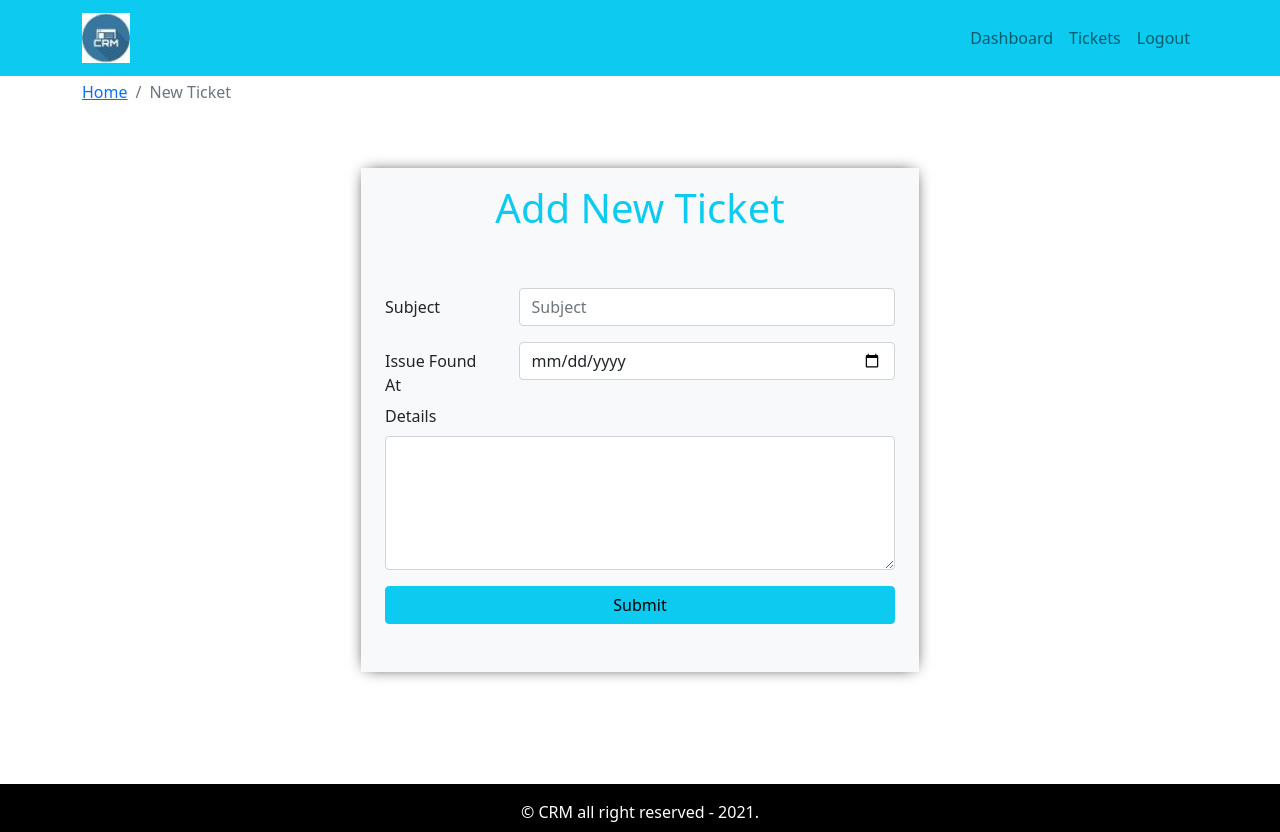
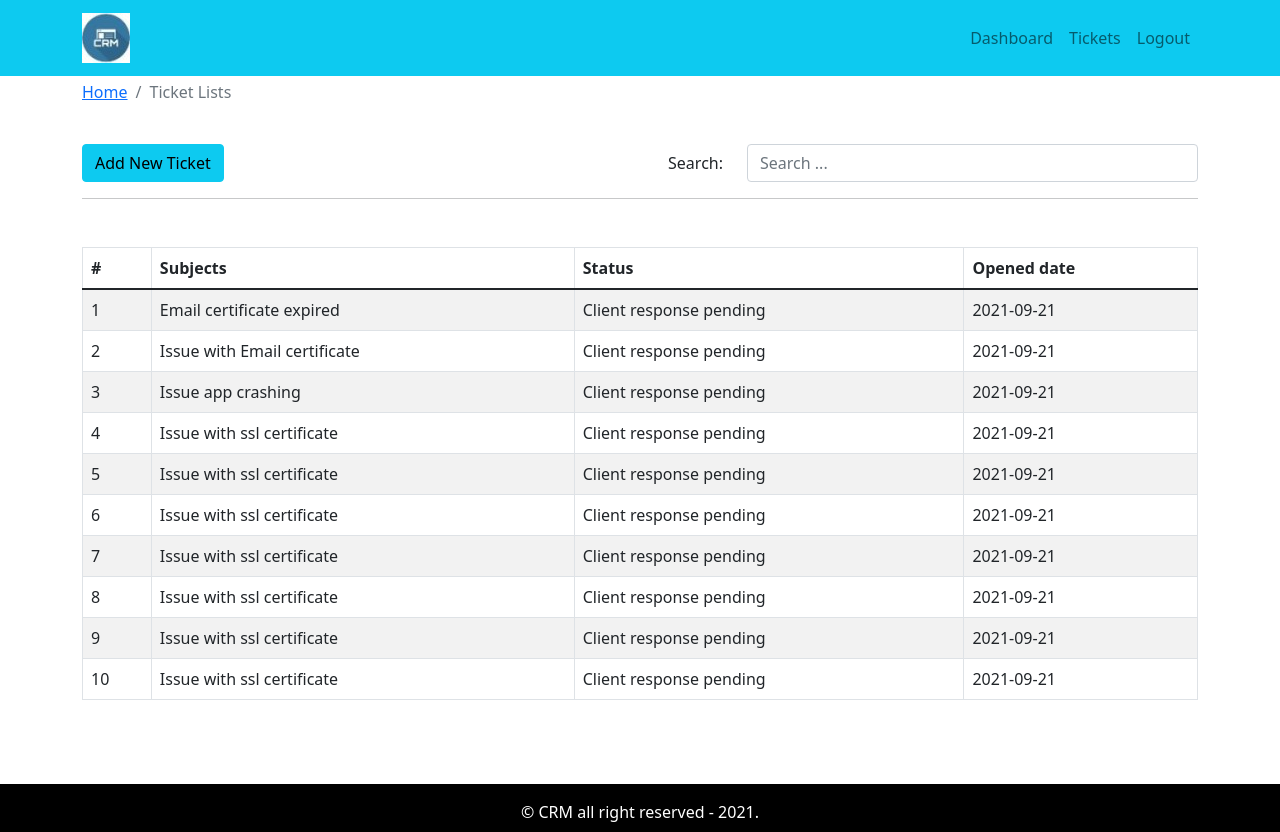
Before and after one commit to d-rigel/crm-frontend, a React (Create React App) app in the folder crm-frontend/: page /tickets in a window 1280 px wide. Built offline with nearby package versions, Linux system fonts and the light colour scheme.

Commit message:
added ticket listing page

```diff
--- a/crm-frontend/src/App.js
+++ b/crm-frontend/src/App.js
@@ -2,7 +2,8 @@
 import { DefaultLayout } from "./component/layout/DefaultLayout";
 // import { Entry } from "./pages/entry/Entry.page";
 // import { Dashboard } from "./pages/dashboard/Dashboard.page";
-import { AddTicket } from "./pages/new-ticket/AddTicket.page";
+// import { AddTicket } from "./pages/new-ticket/AddTicket.page";
+import { TicketLists } from "./pages/ticket-list/TicketLists.page";
 
 function App() {
   return (
@@ -10,7 +11,8 @@
       {/* <Entry /> */}
       <DefaultLayout>
         {/* <Dashboard /> */}
-        <AddTicket />
+        {/* <AddTicket /> */}
+        <TicketLists />
       </DefaultLayout>
     </div>
   );
--- a/crm-frontend/src/assets/data/dummy-ticket.json
+++ b/crm-frontend/src/assets/data/dummy-ticket.json
@@ -1,51 +1,61 @@
 [
   {
     "id": 1,
+    "subject": "Email certificate expired",
     "status": "Client response pending",
     "addedAt": "2021-09-21"
   },
   {
     "id": 2,
+    "subject": "Issue with Email certificate",
     "status": "Client response pending",
     "addedAt": "2021-09-21"
   },
   {
     "id": 3,
+    "subject": "Issue app crashing",
     "status": "Client response pending",
     "addedAt": "2021-09-21"
   },
   {
     "id": 4,
+    "subject": "Issue with ssl certificate",
     "status": "Client response pending",
     "addedAt": "2021-09-21"
   },
   {
     "id": 5,
+    "subject": "Issue with ssl certificate",
     "status": "Client response pending",
     "addedAt": "2021-09-21"
   },
   {
     "id": 6,
+    "subject": "Issue with ssl certificate",
     "status": "Client response pending",
     "addedAt": "2021-09-21"
   },
   {
     "id": 7,
+    "subject": "Issue with ssl certificate",
     "status": "Client response pending",
     "addedAt": "2021-09-21"
   },
   {
     "id": 8,
+    "subject": "Issue with ssl certificate",
     "status": "Client response pending",
     "addedAt": "2021-09-21"
   },
   {
     "id": 9,
+    "subject": "Issue with ssl certificate",
     "status": "Client response pending",
     "addedAt": "2021-09-21"
   },
   {
     "id": 10,
+    "subject": "Issue with ssl certificate",
     "status": "Client response pending",
     "addedAt": "2021-09-21"
   }
--- a/crm-frontend/src/component/add-ticket-form/AddTicketForm.comp.js
+++ b/crm-frontend/src/component/add-ticket-form/AddTicketForm.comp.js
@@ -37,7 +37,7 @@
                     onChange={handleOnchange}
                   />
                   <Form.Text className="text-danger">
-                    {frmDataError.subject && "Subject is required*"}
+                    {frmDataError.subject && "Subject is required!"}
                   </Form.Text>
                 </Col>
               </Form.Group>
--- /dev/null
+++ b/crm-frontend/src/component/search-form/SearchForm.comp.js
@@ -0,0 +1,34 @@
+import React from "react";
+import Row from "react-bootstrap/Row";
+import Col from "react-bootstrap/Col";
+import Form from "react-bootstrap/Form";
+import PropTypes from "prop-types";
+
+export const SearchForm = ({ handleOnChange, str }) => {
+  console.log(str);
+  return (
+    <div>
+      <Form>
+        <Form.Group as={Row}>
+          <Form.Label column sm={2}>
+            Search:
+          </Form.Label>
+          <Col sm={10}>
+            <Form.Control
+              type="text"
+              name="searchStr"
+              placeholder="Search ..."
+              value={str}
+              onChange={handleOnChange}
+            />
+          </Col>
+        </Form.Group>
+      </Form>
+    </div>
+  );
+};
+
+SearchForm.propTypes = {
+  handleOnChange: PropTypes.func.isRequired,
+  str: PropTypes.string.isRequired,
+};
--- a/crm-frontend/src/component/ticket-table/TicketTable.comp.js
+++ b/crm-frontend/src/component/ticket-table/TicketTable.comp.js
@@ -1,5 +1,7 @@
 import React from "react";
 import Table from "react-bootstrap/Table";
+import PropTypes from "prop-types";
+
 export const TicketTable = ({ tickets }) => {
   return (
     <Table striped bordered hover>
@@ -32,3 +34,7 @@
     </Table>
   );
 };
+
+TicketTable.propTypes = {
+  tickets: PropTypes.array.isRequired,
+};
--- /dev/null
+++ b/crm-frontend/src/pages/ticket-list/TicketLists.page.js
@@ -0,0 +1,56 @@
+import React, { useState, useEffect } from "react";
+// import Breadcrumb from "react-bootstrap/Breadcrumb";
+import { BreadcrumbComp } from "../../component/breadcrumb/Breadcrumb.comp";
+import Container from "react-bootstrap/Container";
+import Row from "react-bootstrap/Row";
+import Col from "react-bootstrap/Col";
+import Button from "react-bootstrap/Button";
+import { SearchForm } from "../../component/search-form/SearchForm.comp";
+import { TicketTable } from "../../component/ticket-table/TicketTable.comp";
+import tickets from "../../assets/data/dummy-ticket.json";
+
+export const TicketLists = () => {
+  const [str, setStr] = useState("");
+  const [dispTicket, setDispTicket] = useState(tickets);
+
+  useEffect(() => {}, [str, dispTicket]);
+
+  const handleOnChange = (e) => {
+    const { value } = e.target;
+    setStr(value);
+    searchTicket(value);
+    console.log(value);
+  };
+
+  const searchTicket = (sttr) => {
+    const displayTickets = tickets.filter((row) =>
+      row.subject.toLowerCase().includes(sttr.toLowerCase())
+    );
+    console.log(displayTickets);
+    setDispTicket(displayTickets);
+  };
+
+  return (
+    <Container>
+      <Row>
+        <Col>
+          <BreadcrumbComp page="Ticket Lists" />
+        </Col>
+      </Row>
+      <Row className="mt-4">
+        <Col>
+          <Button variant="info">Add New Ticket</Button>
+        </Col>
+        <Col className="text-end">
+          <SearchForm handleOnChange={handleOnChange} str={str} />
+        </Col>
+      </Row>
+      <hr />
+      <Row className="mt-5">
+        <Col>
+          <TicketTable tickets={dispTicket} />
+        </Col>
+      </Row>
+    </Container>
+  );
+};
```
